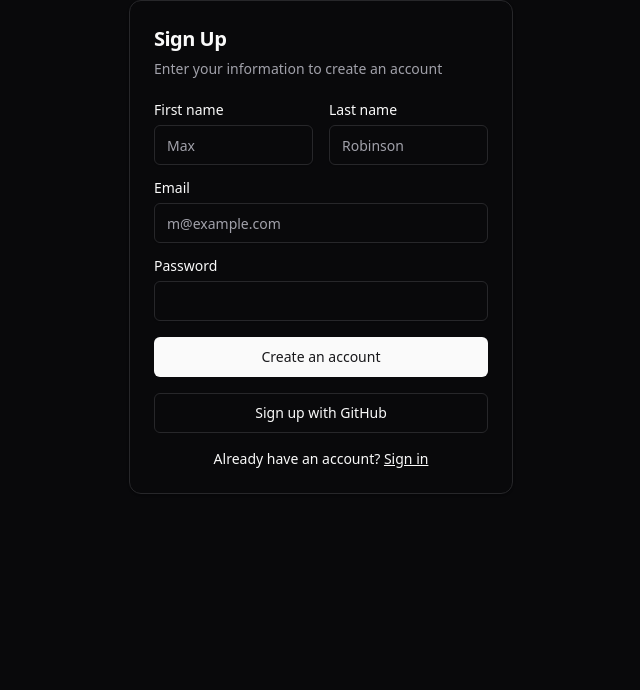
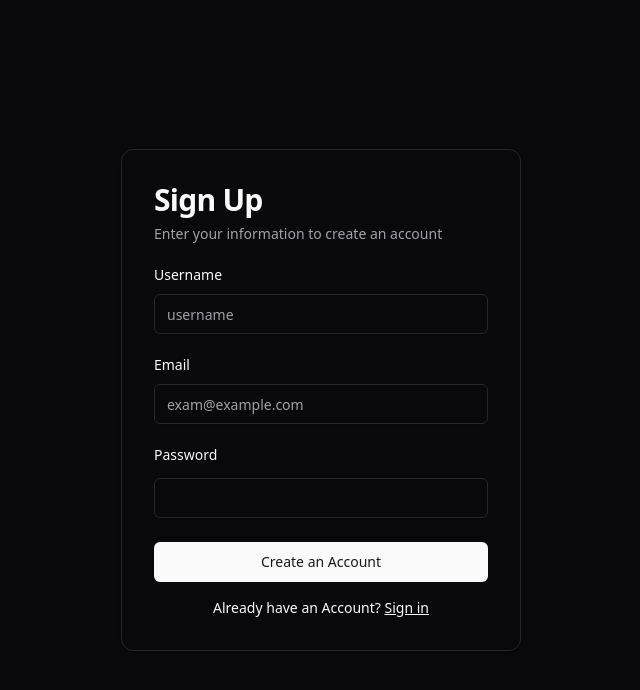
Before and after one commit to Savecoders/UrlShortReact, a React (Vite) app: page /signup in a window 1280 px wide. Shown: the top 690 px of the page, without its empty margins (319-959 px from the left). Built offline with nearby package versions, Linux system fonts and the light colour scheme.

Commit message:
Add: Login  and update SignUp pages

```diff
--- a/src/App.tsx
+++ b/src/App.tsx
@@ -2,6 +2,7 @@ import { ThemeProvider } from '@/components/ThemeProvider';
 import { ModeToggle } from './components/ModeToggle';
 import { Routes, Route } from 'react-router-dom';
 import { SignUp } from './pages/SignUp';
+import { Login } from './pages/Login';
 
 function App() {
   return (
@@ -9,6 +10,7 @@ function App() {
       <Routes>
         <Route path='/' element={<ModeToggle />} />
         <Route path='/SignUp' element={<SignUp />} />
+        <Route path='/Login' element={<Login />} />
       </Routes>
     </ThemeProvider>
   );
--- /dev/null
+++ b/src/pages/Login.tsx
@@ -0,0 +1,56 @@
+import { Link } from 'react-router-dom';
+import { Button } from '@/components/ui/Button';
+import { Input } from '@/components/ui/Input';
+import { Label } from '@/components/ui/Label';
+export function Login() {
+  return (
+    <div className='w-full lg:grid lg:min-h-[600px] lg:grid-cols-2 xl:min-h-[800px]'>
+      <div className='flex items-center justify-center py-12'>
+        <div className='mx-auto grid w-[350px] gap-6'>
+          <div className='grid gap-2 text-center'>
+            <h1 className='text-3xl font-bold'>Login</h1>
+            <p className='text-balance text-muted-foreground'>
+              Enter your email below to login to your account
+            </p>
+          </div>
+          <div className='grid gap-4'>
+            <div className='grid gap-2'>
+              <Label htmlFor='email'>Email</Label>
+              <Input id='email' type='email' placeholder='m@example.com' required />
+            </div>
+            <div className='grid gap-2'>
+              <div className='flex items-center'>
+                <Label htmlFor='password'>Password</Label>
+                <Link to='/forgot-password' className='ml-auto inline-block text-sm underline'>
+                  Forgot your password?
+                </Link>
+              </div>
+              <Input id='password' type='password' required />
+            </div>
+            <Button type='submit' className='w-full'>
+              Login
+            </Button>
+            <Button variant='outline' className='w-full'>
+              Login with Google
+            </Button>
+          </div>
+          <div className='mt-4 text-center text-sm'>
+            Don&apos;t have an account?{' '}
+            <Link to='#' className='underline'>
+              Sign up
+            </Link>
+          </div>
+        </div>
+      </div>
+      <div className='hidden bg-muted lg:block'>
+        <img
+          src='/placeholder.svg'
+          alt='Image'
+          width='1920'
+          height='1080'
+          className='h-full w-full object-cover dark:brightness-[0.2] dark:grayscale'
+        />
+      </div>
+    </div>
+  );
+}
--- a/src/pages/SignUp.tsx
+++ b/src/pages/SignUp.tsx
@@ -2,48 +2,42 @@ import { Button } from '@/components/ui/Button';
 import { Card, CardContent, CardDescription, CardHeader, CardTitle } from '@/components/ui/Card';
 import { Input } from '@/components/ui/Input';
 import { Label } from '@/components/ui/Label';
+import { Link } from 'react-router-dom';
 
 export function SignUp() {
   return (
-    <Card className='mx-auto max-w-sm'>
+    <section className='w-full h-screen flex items-center justify-center '>
+      <Card className='mx-auto md:min-w-[400px] p-2'>
         <CardHeader>
-        <CardTitle className='text-xl'>Sign Up</CardTitle>
+          <CardTitle className='text-3xl'>Sign Up</CardTitle>
           <CardDescription>Enter your information to create an account</CardDescription>
         </CardHeader>
         <CardContent>
+          <section className='grid gap-6'>
+            <div className='grid gap-3'>
+              <Label htmlFor='first-name'>Username</Label>
+              <Input id='first-name' placeholder='username' required />
+            </div>
+            <div className='grid gap-3'>
+              <Label htmlFor='email'>Email</Label>
+              <Input id='email' type='email' placeholder='exam@example.com' required />
+            </div>
             <div className='grid gap-4'>
-          <div className='grid grid-cols-2 gap-4'>
-            <div className='grid gap-2'>
-              <Label htmlFor='first-name'>First name</Label>
-              <Input id='first-name' placeholder='Max' required />
-            </div>
-            <div className='grid gap-2'>
-              <Label htmlFor='last-name'>Last name</Label>
-              <Input id='last-name' placeholder='Robinson' required />
-            </div>
-          </div>
-          <div className='grid gap-2'>
-            <Label htmlFor='email'>Email</Label>
-            <Input id='email' type='email' placeholder='m@example.com' required />
-          </div>
-          <div className='grid gap-2'>
               <Label htmlFor='password'>Password</Label>
               <Input id='password' type='password' />
             </div>
             <Button type='submit' className='w-full'>
-            Create an account
+              Create an Account
             </Button>
-          <Button variant='outline' className='w-full'>
-            Sign up with GitHub
-          </Button>
-        </div>
+          </section>
           <div className='mt-4 text-center text-sm'>
-          Already have an account?{' '}
-          <a href='#' className='underline'>
+            Already have an Account?{' '}
+            <Link to='#' className='underline'>
               Sign in
-          </a>
+            </Link>
           </div>
         </CardContent>
       </Card>
+    </section>
   );
 }
```
Lines whose indentation alone changed are shown as unchanged.
